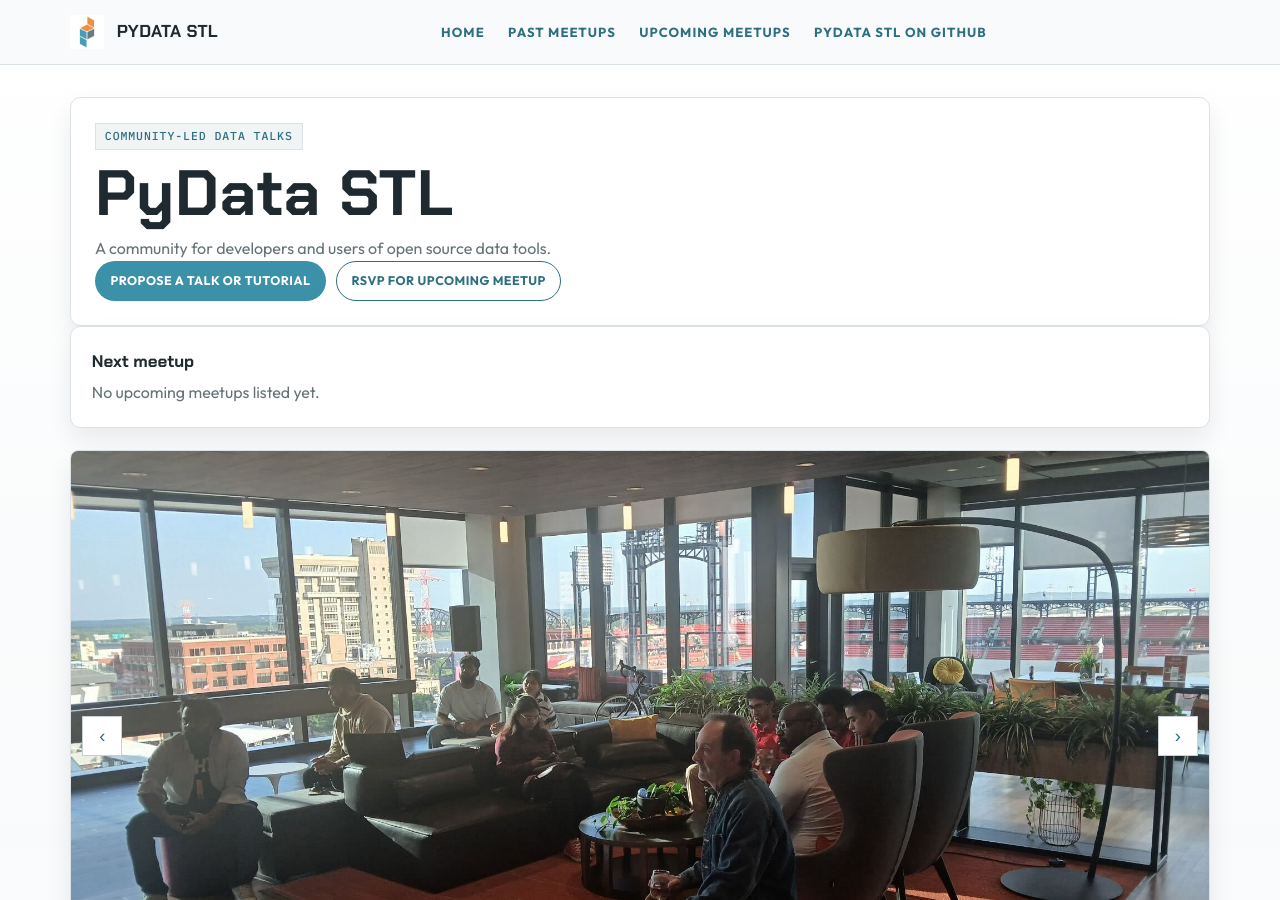
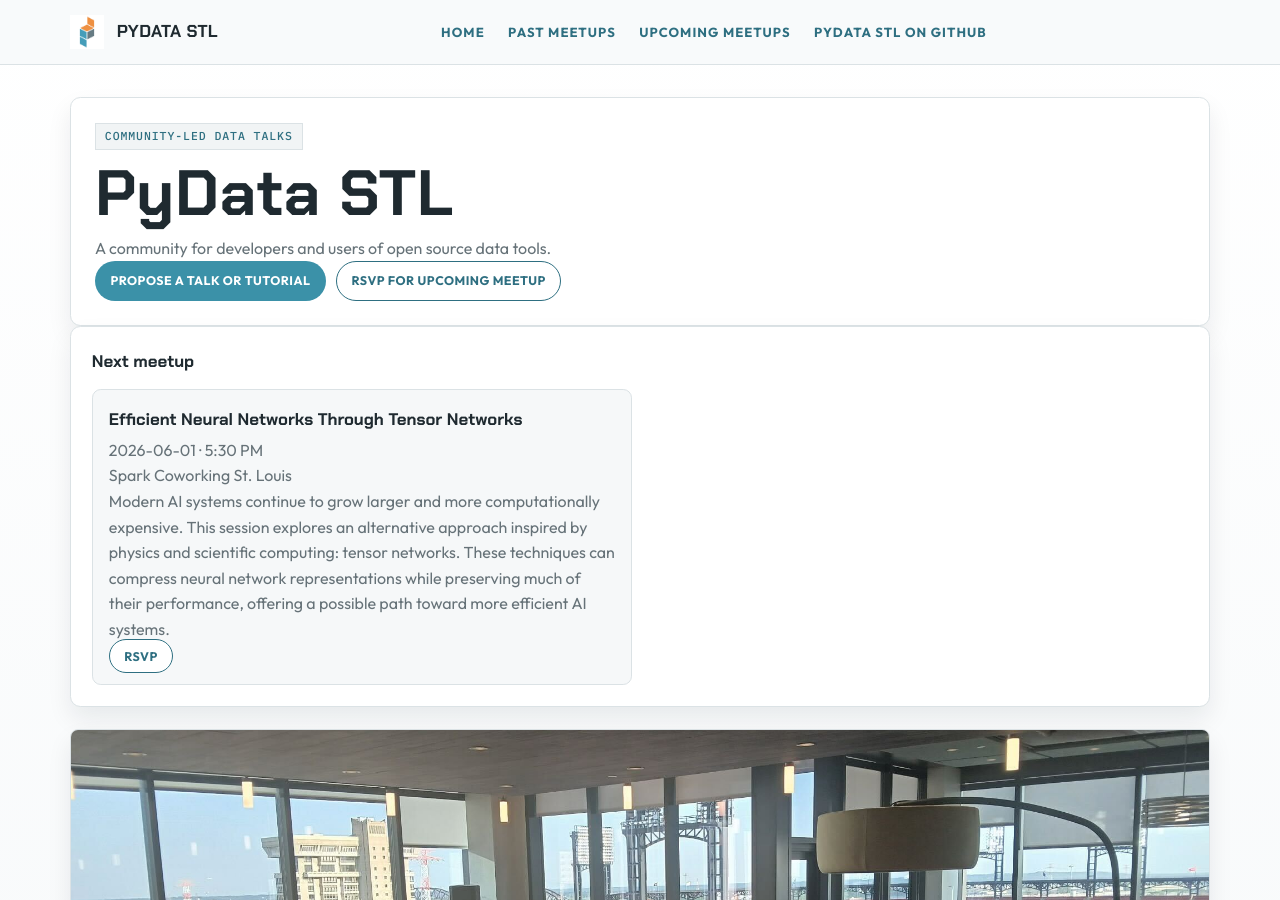
Before and after one commit to pydatastl/pydatastl.github.io, a Jekyll site: the page built from index.markdown, in a window 1280 px wide and 900 px high. Built offline with Jekyll 4.4.1, drawn with Linux system fonts in a browser that asks for light colours.

Commit message:
New Event

```diff
--- a/_data/meetups.json
+++ b/_data/meetups.json
@@ -54,5 +54,19 @@
       "Talk + Q&A",
       "Wrap-up"
     ]
+  },
+  {
+    "title": "Efficient Neural Networks Through Tensor Networks",
+    "date": "2026-06-01",
+    "time": "5:30 PM",
+    "location": "Spark Coworking St. Louis",
+    "description": "Modern AI systems continue to grow larger and more computationally expensive. This session explores an alternative approach inspired by physics and scientific computing: tensor networks. These techniques can compress neural network representations while preserving much of their performance, offering a possible path toward more efficient AI systems.",
+    "rsvp_url": "https://www.meetup.com/pydata-st-louis/events/314762089",
+    "image": "/assets/images/pydatastl.jpg",
+    "agenda": [
+      "Meet & Greet, networking, introductions",
+      "Talk + Q&A",
+      "Wrap-up"
+    ]
   }
 ]
```
